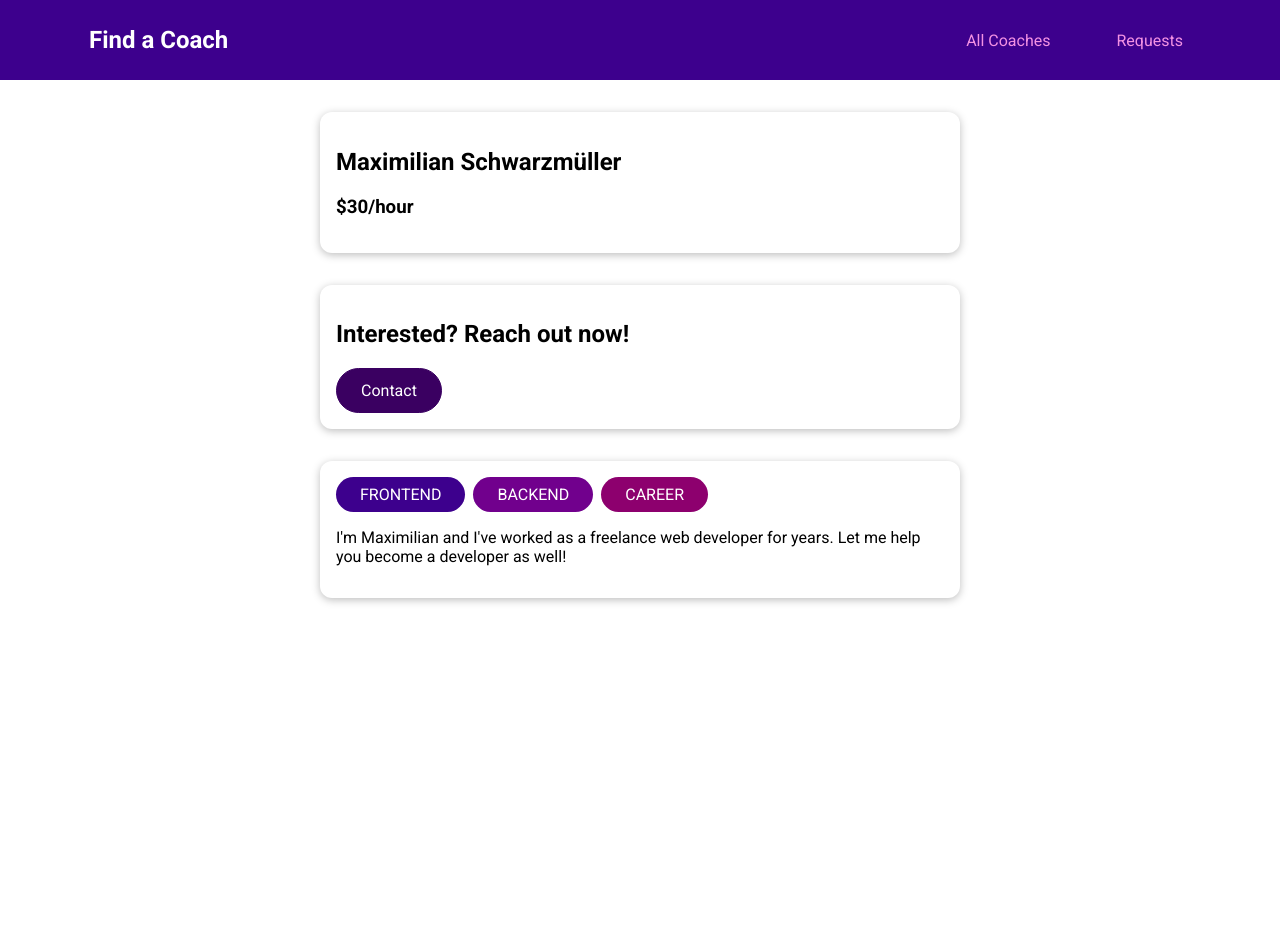
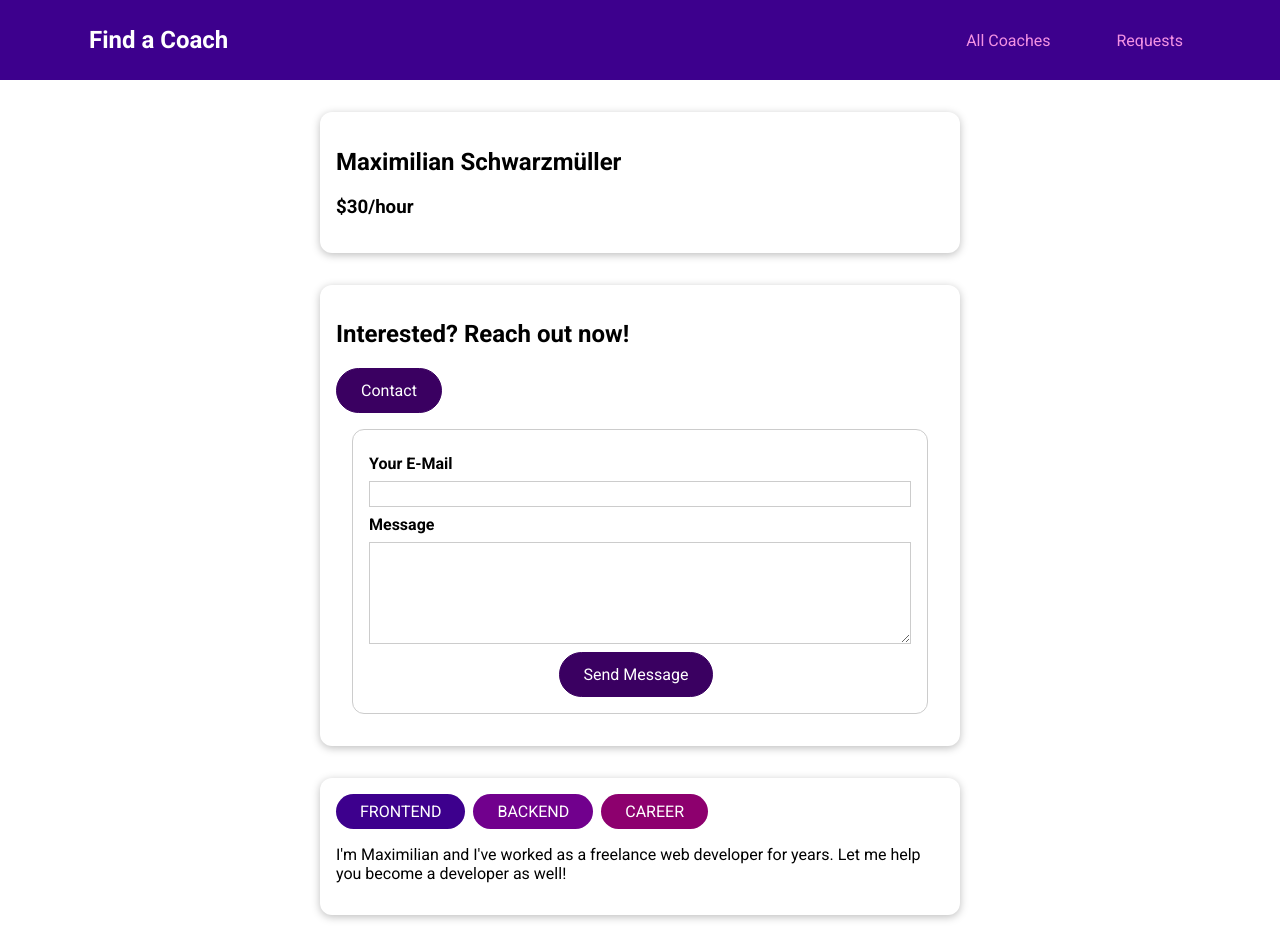
Before and after one commit to itsomid/vuejs-coaching-service, a Vue app: page /coaches/c1/contact in a window 1280 px wide. Before the commit the page ends 800 px from the top, so only its background shows below. Built offline with nearby package versions, Linux system fonts and the light colour scheme.

Commit message:
implement request contact

```diff
--- a/src/pages/coaches/CoachDetail.vue
+++ b/src/pages/coaches/CoachDetail.vue
@@ -11,7 +11,7 @@
         <h2>Interested? Reach out now!</h2>
         <base-button link :to="contactLink">Contact</base-button>
       </header>
-      <!-- <router-view></router-view> -->
+      <router-view></router-view>
     </base-card>
   </section>
   <section>
@@ -43,7 +43,7 @@
         return this.selectedCoach.hourlyRate
     },
     contactLink(){
-        return this.$route.path + '/' + this.id + '/contact'
+      return this.$route.path + '/' + this.id + '/contact';
     },
     areas(){
         return this.selectedCoach.areas
--- a/src/pages/requests/ContactCoach.vue
+++ b/src/pages/requests/ContactCoach.vue
@@ -1,3 +1,95 @@
 <template>
-    CONTACT COACH
+  <form @submit.prevent="submitForm">
+    <div class="form-control">
+      <label for="email">Your E-Mail</label>
+      <input type="email" id="email" v-model.trim="email" />
+    </div>
+    <div class="form-control">
+      <label for="message">Message</label>
+      <textarea rows="5" id="message" v-model.trim="message"></textarea>
+    </div>
+    <p class="errors" v-if="!isFormValid">
+      Please enter a valid email and non-empty message.
+    </p>
+    <div class="actions">
+      <base-button>Send Message</base-button>
+    </div>
+  </form>
 </template>
+
+<script>
+export default{
+    data(){
+        return{
+            email:'',
+            message:'',
+            isFormValid:true
+        }
+    },
+    methods:{
+        formValidation(){
+            if(this.email === '' || !this.email.includes('@') || this.message === ''){
+                this.isFormValid = false
+            }
+        },
+        submitForm(){
+            this.formValidation()
+            if(!this.isFormValid){
+                return;
+            }
+            const formData = {
+                email: this.email,
+                message: this.message
+            }
+            formData.coachId = this.$route.params.id
+            console.log(formData)
+            this.$store.dispatch('requestStore/contactCoach',formData)
+            this.$router.replace('/coaches')
+
+        }
+    }
+}
+</script>
+<style scoped>
+form {
+  margin: 1rem;
+  border: 1px solid #ccc;
+  border-radius: 12px;
+  padding: 1rem;
+}
+
+.form-control {
+  margin: 0.5rem 0;
+}
+
+label {
+  font-weight: bold;
+  margin-bottom: 0.5rem;
+  display: block;
+}
+
+input,
+textarea {
+  display: block;
+  width: 100%;
+  font: inherit;
+  border: 1px solid #ccc;
+  padding: 0.15rem;
+}
+
+input:focus,
+textarea:focus {
+  border-color: #3d008d;
+  background-color: #faf6ff;
+  outline: none;
+}
+
+.errors {
+  font-weight: bold;
+  color: red;
+}
+
+.actions {
+  text-align: center;
+}
+</style>
--- a/src/store/requests/index.js
+++ b/src/store/requests/index.js
@@ -1,7 +1,26 @@
-export default{
+export default {
     namespaced: true,
-    states(){},
-    mutations:{},
-    actions:{},
-    getters:{}
+    state() {
+        return {
+            requsets: []
+        }
+
+    },
+    mutations: {
+        ADD_REQUEST(state, payload) {
+            state.requsets.push(payload)
+        }
+    },
+    actions: {
+        contactCoach(context, payload) {
+            const newRequest = {
+                id: new Date().toISOString,
+                coachId: payload.coachId,
+                email: payload.email,
+                message: payload.message
+            }
+            context.commit('ADD_REQUEST', newRequest)
+        }
+    },
+    getters: {}
 }
```
